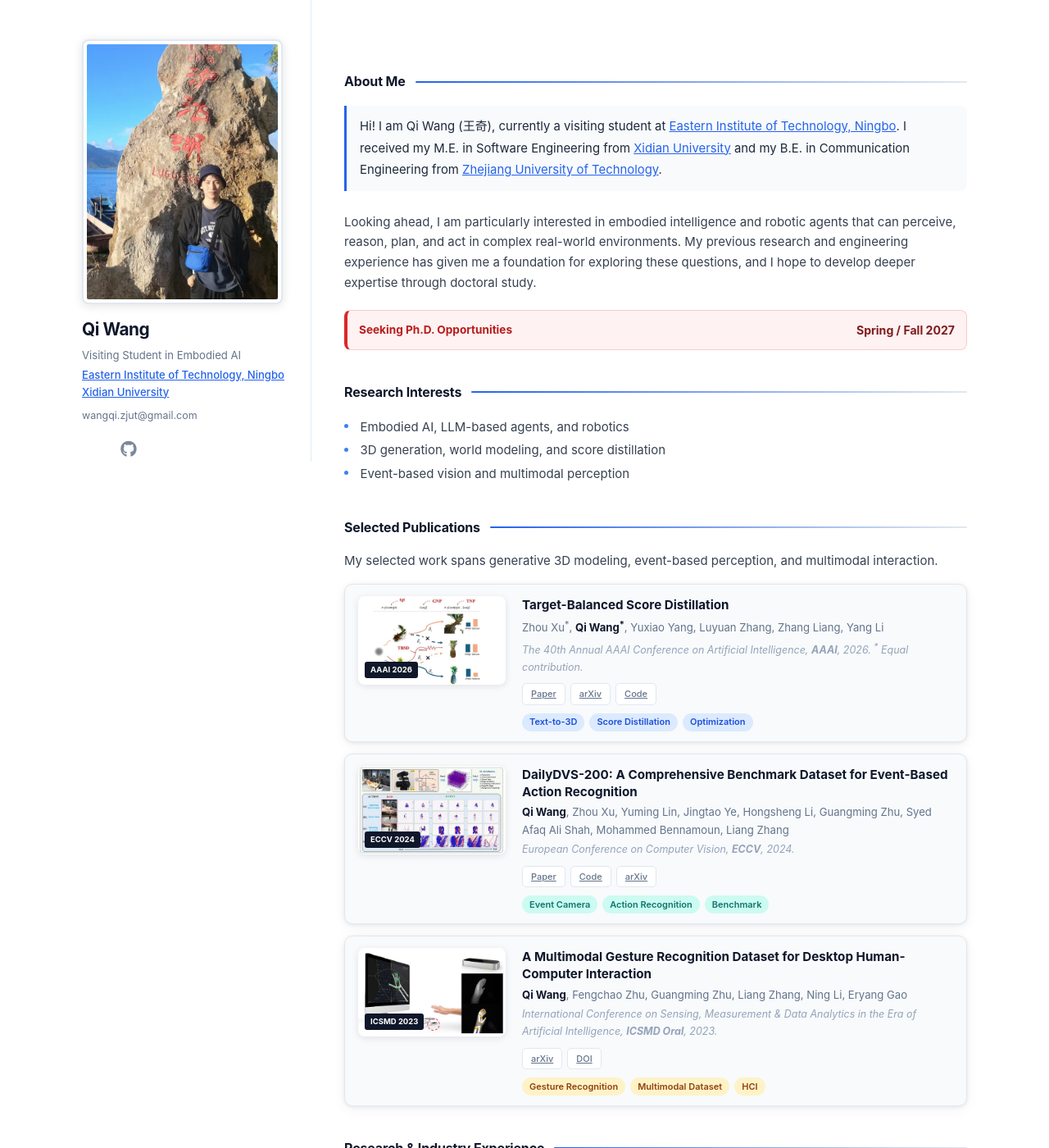
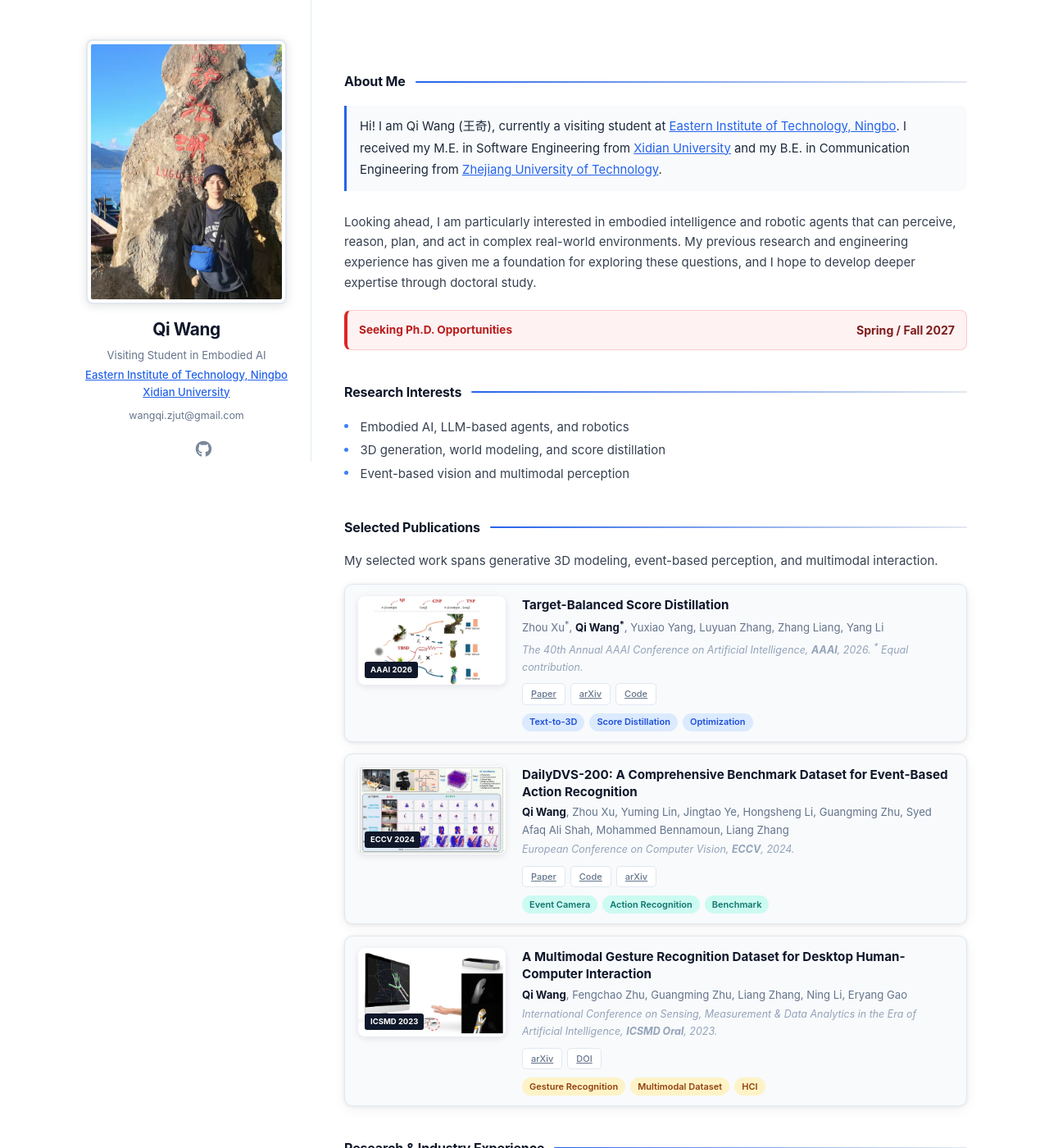
Before and after one commit to QiWang233/qiwang233.github.io, a Jekyll site: the page built from index.md, in a window 1280 px wide and 1400 px high. Shown: the whole window at 82% size. Built offline with Jekyll 4.4.1, drawn with Linux system fonts in a browser that asks for light colours; nearby versions of some CDN libraries; a style sheet for code colours, icons or effects is not loaded; our own code applies the rules of GitHub Pages for plain Markdown files.

Commit message:
Center sidebar profile details

```diff
--- a/_layouts/homepage.html
+++ b/_layouts/homepage.html
@@ -19,6 +19,7 @@
           <img src="{{ site.avatar | relative_url }}" alt="{{ site.title }}" />
         </div>
 
+        <div class="profile-details">
           <h1>{{ site.title }}</h1>
           <p class="position">{{ site.position }}</p>
           <div class="affiliations">
@@ -39,6 +40,7 @@
             </a>
             {% endif %}
           </div>
+        </div>
       </header>
 
       <section>
--- a/assets/css/style.scss
+++ b/assets/css/style.scss
@@ -98,10 +98,20 @@ a:hover {
 header {
   position: sticky;
   top: 0;
+  display: flex;
+  align-items: center;
+  flex-direction: column;
   align-self: start;
   padding-top: 3rem;
   padding-right: 1.5rem;
   border-right: 1px solid var(--qw-border);
+  text-align: center;
+}
+
+.profile-details {
+  width: 100%;
+  min-width: 0;
+  text-align: center;
 }
 
 header h1 {
@@ -129,6 +139,7 @@ header h1 {
 
 .email {
   display: block;
+  max-width: 100%;
   margin: 8px 0 0;
   color: var(--qw-gray);
   font-family: Inter, monospace;
@@ -146,6 +157,7 @@ header h1 {
   align-items: center;
   flex-wrap: wrap;
   gap: 12px;
+  justify-content: center;
   margin-top: 16px;
 }
 
@@ -166,6 +178,13 @@ header h1 {
   transform: translateY(-2px) scale(1.1);
   color: var(--qw-blue) !important;
   opacity: 1;
+}
+
+.image.avatar {
+  display: flex;
+  width: 100%;
+  max-width: 245px;
+  justify-content: center;
 }
 
 .image.avatar img {
@@ -493,11 +512,15 @@ section ul li ul li::before {
 
   header {
     position: static;
-    display: grid;
-    justify-items: start;
+    align-items: center;
     border-right: 0;
     padding-right: 0;
     padding-top: 1.5rem;
+    text-align: center;
+  }
+
+  .image.avatar {
+    max-width: 230px;
   }
 
   .image.avatar img {
```
Lines whose indentation alone changed are shown as unchanged.
